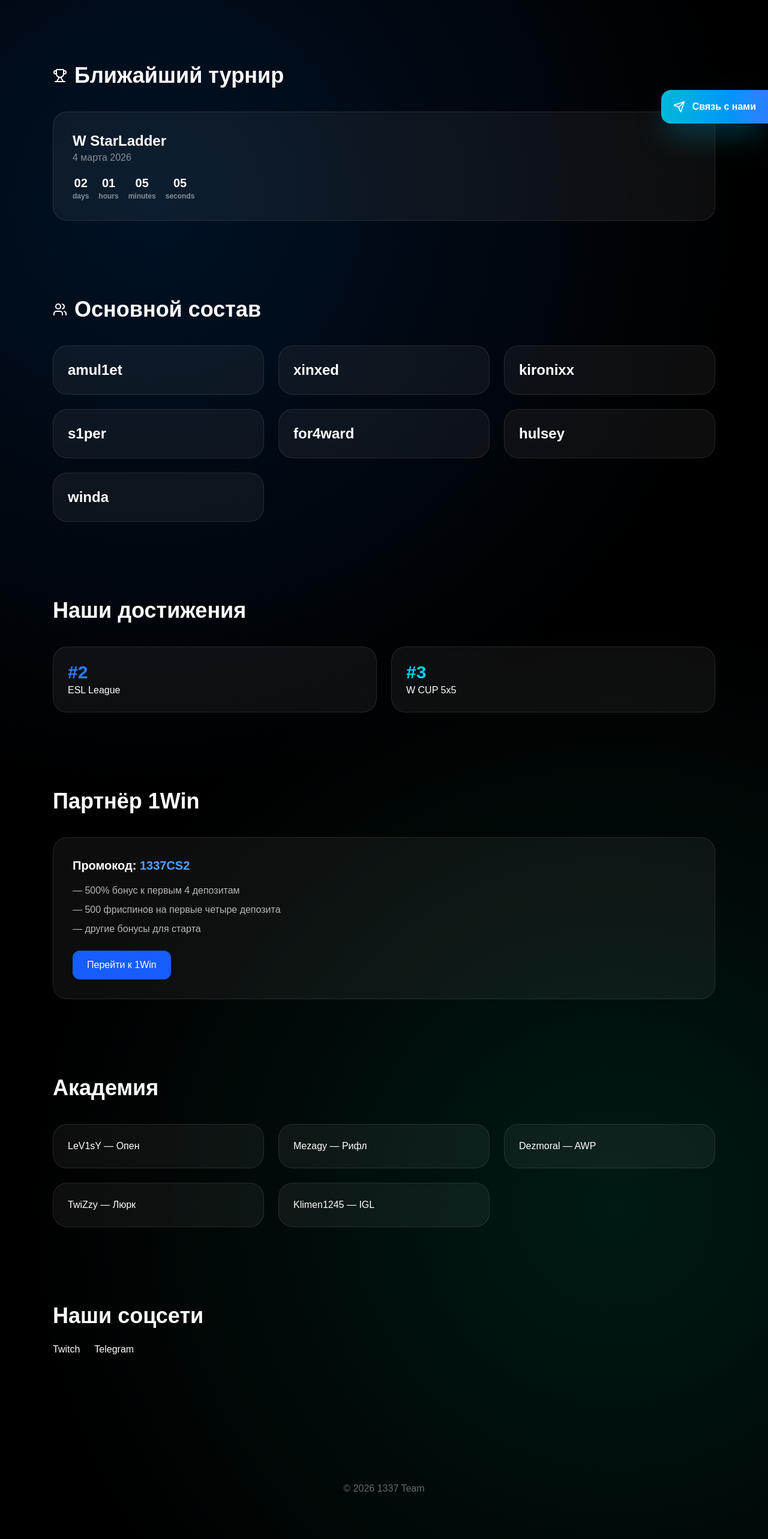
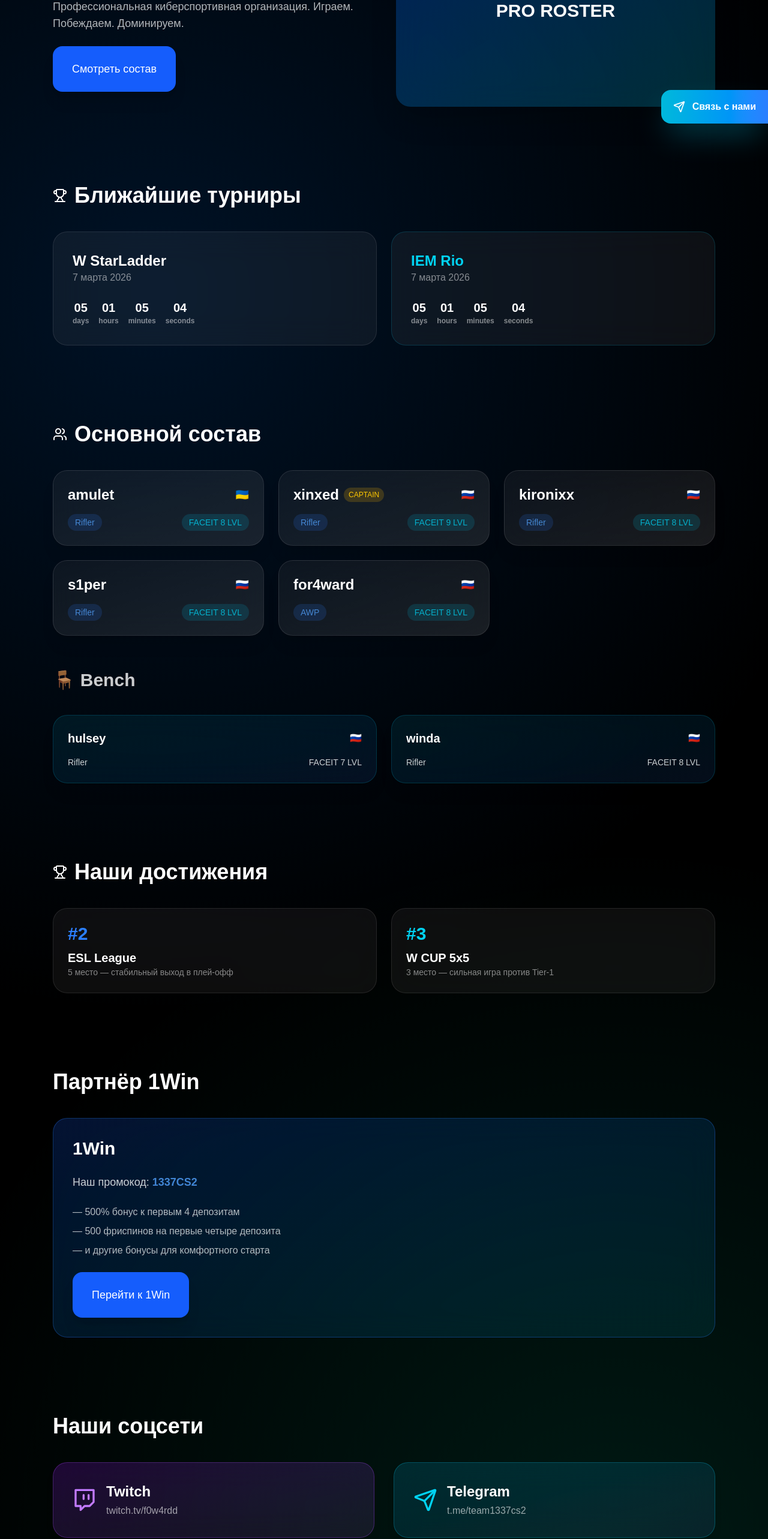
Before and after one commit to Sefs433/site-, a Next.js app: page / in a window 1280 px wide. Shown: the part 222-2788 px from the top of the page at 60% size. Built offline with nearby package versions, Linux system fonts and the light colour scheme.

Commit message:
update roster + tournaments

```diff
--- a/app/page.tsx
+++ b/app/page.tsx
@@ -1,13 +1,11 @@
-"use client";
-
 import { useEffect, useState } from "react";
 import { motion } from "framer-motion";
 import { Users, Trophy, Twitch, Send } from "lucide-react";
 
-function Countdown({ targetDate }: { targetDate: string }) {
+function Countdown({ targetDate }) {
   const calculateTimeLeft = () => {
     const difference = +new Date(targetDate) - +new Date();
-    let timeLeft: any = {};
+    let timeLeft = {};
 
     if (difference > 0) {
       timeLeft = {
@@ -48,7 +46,7 @@ export default function PremiumTeamSite() {
     <div className="min-h-screen bg-black text-white relative overflow-hidden">
       <div className="absolute inset-0 bg-[radial-gradient(circle_at_20%_20%,rgba(0,120,255,0.15),transparent_40%),radial-gradient(circle_at_80%_80%,rgba(0,255,200,0.1),transparent_40%)]" />
 
-      {/* TELEGRAM DESKTOP */}
+      {/* FIXED TELEGRAM BUTTON DESKTOP */}
       <motion.a
         initial={{ x: 100, opacity: 0 }}
         animate={{ x: 0, opacity: 1 }}
@@ -56,159 +54,285 @@ export default function PremiumTeamSite() {
         href="https://t.me/team1337cs2"
         target="_blank"
         rel="noopener noreferrer"
-        className="hidden md:block fixed right-0 top-1/2 -translate-y-1/2 z-50"
+        className="hidden md:block fixed right-0 top-1/2 -translate-y-1/2 z-50 group"
       >
-        <div className="flex items-center gap-3 bg-gradient-to-r from-cyan-500 to-blue-500 px-5 py-4 rounded-l-2xl shadow-2xl shadow-cyan-500/40">
+        <div className="flex items-center gap-3 bg-gradient-to-r from-cyan-500 to-blue-500 px-5 py-4 rounded-l-2xl shadow-2xl shadow-cyan-500/40 hover:shadow-cyan-400/60 transition-all duration-300">
           <Send className="w-5 h-5 text-white" />
-          <span className="font-semibold text-white">
+          <span className="font-semibold text-white whitespace-nowrap">
             Связь с нами
           </span>
         </div>
       </motion.a>
 
-      {/* TELEGRAM MOBILE */}
+      {/* FLOATING TELEGRAM BUTTON MOBILE */}
       <motion.a
-        initial={{ scale: 0 }}
-        animate={{ scale: 1 }}
+        initial={{ scale: 0, opacity: 0 }}
+        animate={{ scale: 1, opacity: 1 }}
         transition={{ duration: 0.4 }}
         href="https://t.me/team1337cs2"
         target="_blank"
         rel="noopener noreferrer"
         className="md:hidden fixed bottom-6 right-6 z-50"
       >
-        <div className="flex items-center justify-center w-14 h-14 rounded-full bg-gradient-to-r from-cyan-500 to-blue-500 shadow-2xl shadow-cyan-500/50">
+        <div className="flex items-center justify-center w-14 h-14 rounded-full bg-gradient-to-r from-cyan-500 to-blue-500 shadow-2xl shadow-cyan-500/50 active:scale-95 transition-all duration-300">
           <Send className="w-6 h-6 text-white" />
         </div>
       </motion.a>
 
       <div className="relative z-10 max-w-6xl mx-auto px-6 py-20 space-y-32">
-
         {/* HERO */}
         <section className="grid md:grid-cols-2 gap-10 items-center">
-          <div className="space-y-6">
-            <h1 className="text-6xl md:text-7xl font-extrabold">
+          <motion.div
+            initial={{ opacity: 0, y: 40 }}
+            animate={{ opacity: 1, y: 0 }}
+            transition={{ duration: 0.8 }}
+            className="space-y-6"
+          >
+            <h1 className="text-6xl md:text-7xl font-extrabold leading-tight">
               1337 <span className="text-blue-500">Team</span>
             </h1>
-            <p className="opacity-70">
-              Профессиональная киберспортивная организация.
+            <p className="text-lg opacity-70">
+              Профессиональная киберспортивная организация. Играем. Побеждаем. Доминируем.
             </p>
-          </div>
+            <button className="rounded-2xl px-8 py-6 text-lg shadow-xl bg-blue-600 hover:bg-blue-500 transition">
+              Смотреть состав
+            </button>
+          </motion.div>
+
+          <motion.div
+            initial={{ opacity: 0, scale: 0.9 }}
+            animate={{ opacity: 1, scale: 1 }}
+            transition={{ duration: 1 }}
+            className="h-80 bg-gradient-to-br from-blue-600/30 to-cyan-400/20 rounded-3xl backdrop-blur-xl shadow-2xl flex items-center justify-center text-3xl font-bold"
+          >
+            PRO ROSTER
+          </motion.div>
         </section>
 
         {/* TOURNAMENT */}
         <section className="space-y-10">
           <h2 className="text-4xl font-bold flex items-center gap-3">
-            <Trophy /> Ближайший турнир
+            <Trophy /> Ближайшие турниры
           </h2>
 
-          <div className="rounded-3xl bg-white/5 p-8 border border-white/10">
+          <div className="grid md:grid-cols-2 gap-6">
+            <div className="rounded-3xl bg-white/5 backdrop-blur-xl border border-white/10 hover:scale-[1.02] transition-transform p-8 flex flex-col gap-6">
+              <div>
                 <div className="text-2xl font-bold">W StarLadder</div>
-            <div className="opacity-50 mb-4">4 марта 2026</div>
-            <Countdown targetDate="2026-03-04T00:00:00" />
+                <div className="opacity-50">7 марта 2026</div>
+              </div>
+              <Countdown targetDate="2026-03-07T00:00:00" />
+            </div>
+
+            <div className="rounded-3xl bg-white/5 backdrop-blur-xl border border-cyan-500/20 hover:scale-[1.02] transition-transform p-8 flex flex-col gap-6">
+              <div>
+                <div className="text-2xl font-bold text-cyan-400">IEM Rio</div>
+                <div className="opacity-50">7 марта 2026</div>
+              </div>
+              <Countdown targetDate="2026-03-07T00:00:00" />
+            </div>
           </div>
         </section>
 
-        {/* MAIN ROSTER */}
-        <section className="space-y-10">
+        {/* ROSTER */}
+        <section className="space-y-14">
+          <div className="space-y-10">
             <h2 className="text-4xl font-bold flex items-center gap-3">
               <Users /> Основной состав
             </h2>
 
             <div className="grid md:grid-cols-3 gap-6">
               {[
-              "amul1et",
-              "xinxed",
-              "kironixx",
-              "s1per",
-              "for4ward",
-              "hulsey",
-              "winda"
-            ].map((nick) => (
-              <div key={nick} className="rounded-3xl bg-white/5 p-6 border border-white/10">
-                <div className="text-2xl font-bold">{nick}</div>
+                { nick: "amulet", lvl: 8, flag: "🇺🇦", role: "Rifler" },
+                { nick: "xinxed", lvl: 9, flag: "🇷🇺", role: "Rifler", captain: true },
+
+                { nick: "kironixx", lvl: 8, flag: "🇷🇺", role: "Rifler" },
+                { nick: "s1per", lvl: 8, flag: "🇷🇺", role: "Rifler" },
+                { nick: "for4ward", lvl: 8, flag: "🇷🇺", role: "AWP" },
+              ].map((player, index) => (
+                <motion.div
+                  key={player.nick}
+                  initial={{ opacity: 0, y: 20 }}
+                  whileInView={{ opacity: 1, y: 0 }}
+                  transition={{ delay: index * 0.1 }}
+                  whileHover={{ scale: 1.05 }}
+                  className="rounded-3xl bg-gradient-to-br from-white/5 to-white/10 p-6 backdrop-blur-xl shadow-xl border border-white/10"
+                >
+                  <div className="flex items-center justify-between">
+                    <div className="flex items-center gap-2">
+                      <div className="text-2xl font-bold">{player.nick}</div>
+                      {player.captain && (
+                        <span className="text-xs bg-yellow-500/20 text-yellow-400 px-2 py-1 rounded-full">
+                          CAPTAIN
+                        </span>
+                      )}
                     </div>
+                    <div className="text-lg">{player.flag}</div>
+                  </div>
+
+                  <div className="mt-4 flex items-center justify-between text-sm opacity-80">
+                    <span className="bg-blue-500/20 text-blue-400 px-3 py-1 rounded-full">
+                      {player.role}
+                    </span>
+                    <span className="bg-cyan-500/20 text-cyan-400 px-3 py-1 rounded-full">
+                      FACEIT {player.lvl} LVL
+                    </span>
+                  </div>
+                </motion.div>
               ))}
+            </div>
+          </div>
+
+          {/* BENCH */}
+          <div className="space-y-10">
+            <h3 className="text-3xl font-bold opacity-80">🪑 Bench</h3>
+
+            <div className="grid md:grid-cols-2 gap-6">
+              {[
+                { nick: "hulsey", lvl: 7, flag: "🇷🇺", role: "Rifler" },
+                { nick: "winda", lvl: 8, flag: "🇷🇺", role: "Rifler" },
+              ].map((player, index) => (
+                <motion.div
+                  key={player.nick}
+                  initial={{ opacity: 0, y: 20 }}
+                  whileInView={{ opacity: 1, y: 0 }}
+                  transition={{ delay: index * 0.1 }}
+                  whileHover={{ scale: 1.03 }}
+                  className="rounded-3xl bg-gradient-to-br from-cyan-500/10 to-blue-500/10 p-6 backdrop-blur-xl shadow-xl border border-cyan-500/20"
+                >
+                  <div className="flex items-center justify-between">
+                    <div className="text-xl font-bold">{player.nick}</div>
+                    <div>{player.flag}</div>
+                  </div>
+
+                  <div className="mt-4 flex items-center justify-between text-sm opacity-80">
+                    <span>{player.role}</span>
+                    <span>FACEIT {player.lvl} LVL</span>
+                  </div>
+                </motion.div>
+              ))}
+            </div>
           </div>
         </section>
 
         {/* ACHIEVEMENTS */}
         <section className="space-y-10">
-          <h2 className="text-4xl font-bold">Наши достижения</h2>
+          <h2 className="text-4xl font-bold flex items-center gap-3">
+            <Trophy /> Наши достижения
+          </h2>
 
           <div className="grid md:grid-cols-2 gap-6">
-            <div className="rounded-3xl bg-white/5 p-6 border border-white/10">
-              <div className="text-3xl font-bold text-blue-500">#2</div>
-              <div>ESL League</div>
+            <div className="rounded-3xl bg-white/5 backdrop-blur-xl p-6 border border-white/10">
+              <div className="text-3xl font-extrabold text-blue-500">#2</div>
+              <div className="text-xl font-bold mt-2">ESL League</div>
+              <div className="opacity-50 text-sm">5 место — стабильный выход в плей-офф</div>
             </div>
 
-            <div className="rounded-3xl bg-white/5 p-6 border border-white/10">
-              <div className="text-3xl font-bold text-cyan-400">#3</div>
-              <div>W CUP 5x5</div>
+            <div className="rounded-3xl bg-white/5 backdrop-blur-xl p-6 border border-white/10">
+              <div className="text-3xl font-extrabold text-cyan-400">#3</div>
+              <div className="text-xl font-bold mt-2">W CUP 5x5</div>
+              <div className="opacity-50 text-sm">3 место — сильная игра против Tier-1</div>
             </div>
           </div>
         </section>
 
-        {/* PARTNER */}
+        {/* PARTNER 1Win */}
         <section className="space-y-10">
           <h2 className="text-4xl font-bold">Партнёр 1Win</h2>
 
-          <div className="rounded-3xl bg-white/5 p-8 border border-white/10">
-            <div className="text-xl font-bold mb-4">
-              Промокод: <span className="text-blue-400">1337CS2</span>
+          <div className="rounded-3xl bg-gradient-to-br from-blue-600/20 to-cyan-500/10 p-8 border border-blue-500/30 backdrop-blur-xl space-y-6">
+            <div className="text-3xl font-extrabold">1Win</div>
+            <div className="text-lg opacity-80">
+              Наш промокод: <span className="text-blue-400 font-bold">1337CS2</span>
             </div>
-            <div className="opacity-70 space-y-2">
+
+            <div className="space-y-2 opacity-70">
               <div>— 500% бонус к первым 4 депозитам</div>
               <div>— 500 фриспинов на первые четыре депозита</div>
-              <div>— другие бонусы для старта</div>
+              <div>— и другие бонусы для комфортного старта</div>
             </div>
+
             <a
               href="https://1wfetj.life/v3/landing-page/cyber?p=2gci"
               target="_blank"
               rel="noopener noreferrer"
             >
-              <button className="mt-6 bg-blue-600 px-6 py-3 rounded-xl">
+              <button className="rounded-2xl px-8 py-6 text-lg shadow-xl bg-blue-600 hover:bg-blue-500 transition">
                 Перейти к 1Win
               </button>
             </a>
           </div>
         </section>
 
+        {/* SOCIALS */}
+        <section className="space-y-10">
+          <h2 className="text-4xl font-bold">Наши соцсети</h2>
+
+          <div className="grid md:grid-cols-2 gap-8">
+            <motion.a
+              whileHover={{ scale: 1.05 }}
+              href="https://www.twitch.tv/f0w4rdd"
+              target="_blank"
+              rel="noopener noreferrer"
+              className="group rounded-3xl bg-gradient-to-br from-purple-600/20 to-purple-400/10 p-8 border border-purple-500/30 backdrop-blur-xl transition-all duration-300 shadow-lg hover:shadow-purple-500/40"
+            >
+              <div className="flex items-center gap-4">
+                <Twitch className="w-10 h-10 text-purple-400 group-hover:text-purple-300 transition-colors" />
+                <div>
+                  <div className="text-2xl font-bold">Twitch</div>
+                  <div className="opacity-60 mt-1">twitch.tv/f0w4rdd</div>
+                </div>
+              </div>
+            </motion.a>
+
+            <motion.a
+              whileHover={{ scale: 1.05 }}
+              href="https://t.me/team1337cs2"
+              target="_blank"
+              rel="noopener noreferrer"
+              className="group rounded-3xl bg-gradient-to-br from-cyan-600/20 to-blue-400/10 p-8 border border-cyan-500/30 backdrop-blur-xl transition-all duration-300 shadow-lg hover:shadow-cyan-500/40"
+            >
+              <div className="flex items-center gap-4">
+                <Send className="w-10 h-10 text-cyan-400 group-hover:text-cyan-300 transition-colors" />
+                <div>
+                  <div className="text-2xl font-bold">Telegram</div>
+                  <div className="opacity-60 mt-1">t.me/team1337cs2</div>
+                </div>
+              </div>
+            </motion.a>
+          </div>
+        </section>
+
         {/* ACADEMY */}
         <section className="space-y-10">
-          <h2 className="text-4xl font-bold">Академия</h2>
+          <h2 className="text-4xl font-bold flex items-center gap-3">
+            <Users /> Академический состав
+          </h2>
 
           <div className="grid md:grid-cols-3 gap-6">
             {[
-              "LeV1sY — Опен",
-              "Mezagy — Рифл",
-              "Dezmoral — AWP",
-              "TwiZzy — Люрк",
-              "Klimen1245 — IGL"
+              { nick: "LeV1sY", role: "Опен" },
+              { nick: "Mezagy", role: "Рифл" },
+              { nick: "Dezmoral", role: "AWP" },
+              { nick: "TwiZzy", role: "Люрк" },
+              { nick: "Klimen1245", role: "IGL" },
             ].map((player) => (
-              <div key={player} className="rounded-3xl bg-white/5 p-6 border border-white/10">
-                {player}
-              </div>
+              <motion.div
+                key={player.nick}
+                whileHover={{ scale: 1.05 }}
+                className="rounded-3xl bg-gradient-to-br from-cyan-500/10 to-blue-500/10 p-6 backdrop-blur-xl shadow-xl border border-cyan-500/20"
+              >
+                <div className="text-2xl font-bold">{player.nick}</div>
+                <div className="opacity-60">{player.role}</div>
+              </motion.div>
             ))}
           </div>
         </section>
 
-        {/* SOCIALS */}
-        <section className="space-y-6">
-          <h2 className="text-4xl font-bold">Наши соцсети</h2>
-
-          <div className="flex gap-6">
-            <a href="https://www.twitch.tv/f0w4rdd" target="_blank">
-              Twitch
-            </a>
-            <a href="https://t.me/team1337cs2" target="_blank">
-              Telegram
-            </a>
-          </div>
+        {/* FOOTER */}
+        <section className="text-center opacity-40 pt-20 border-t border-white/10">
+          © 2026 1337 Team — CS2 • FACEIT • 1Win Partner
         </section>
-
-        <footer className="text-center opacity-40 pt-20">
-          © 2026 1337 Team
-        </footer>
       </div>
     </div>
   );
```
Lines whose indentation alone changed are shown as unchanged.
